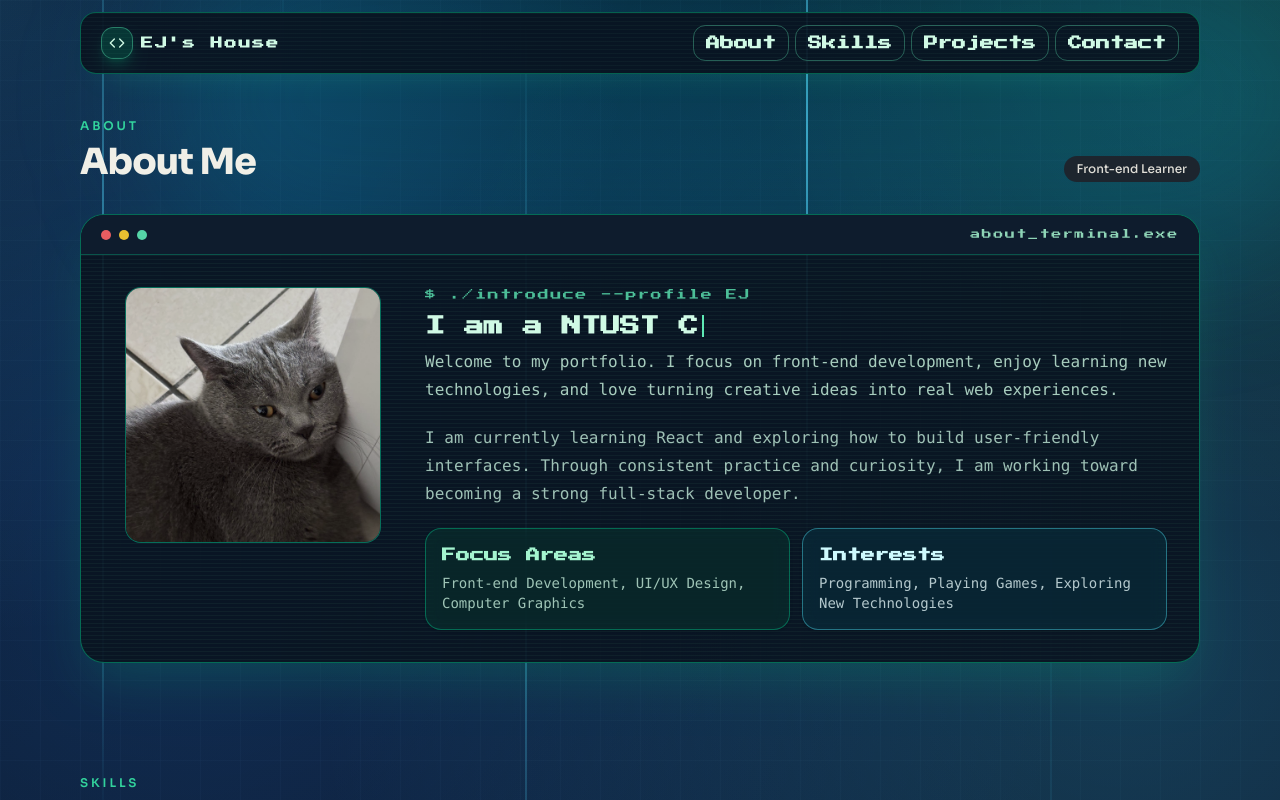
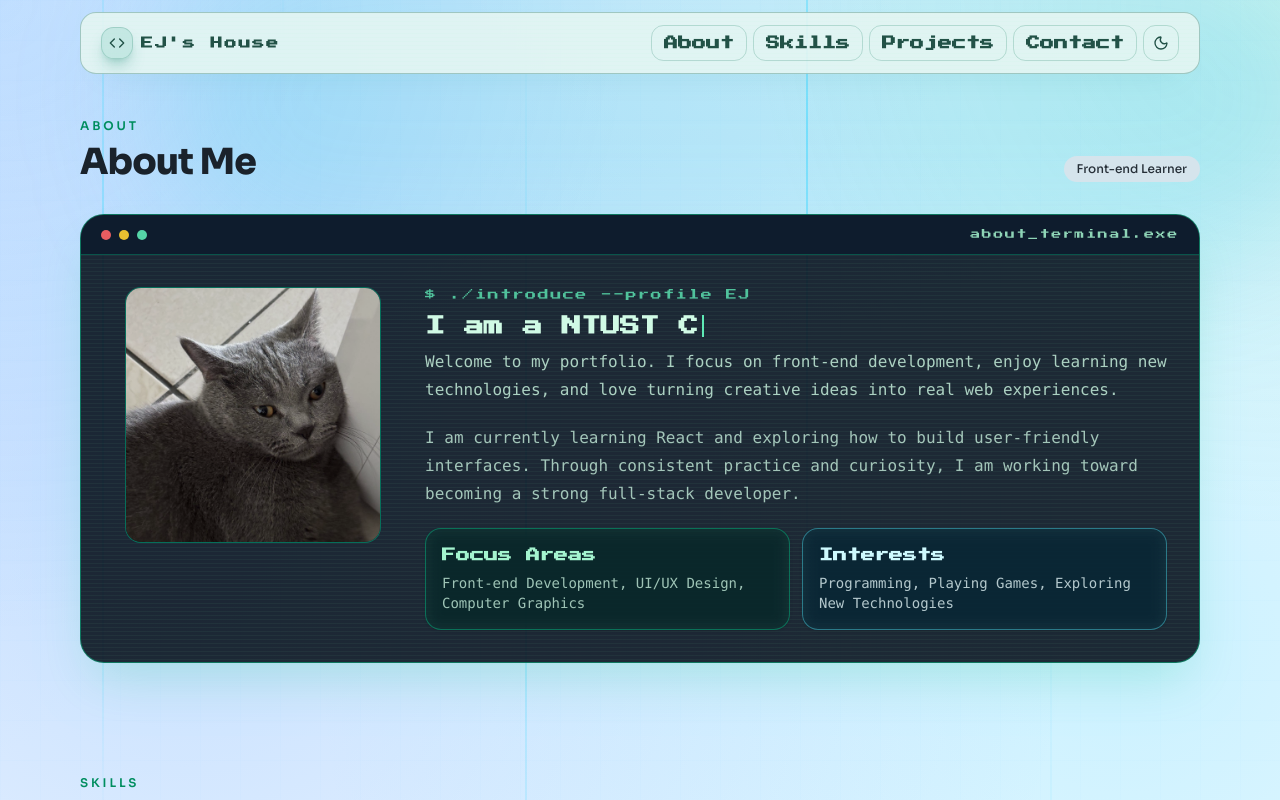
Before and after one commit to yichieh-chen/yichieh-chen.github.io, a React (Vite) app: page / in a window 1280 px wide. Shown: the top 800 px of the page. Built offline with nearby package versions, Linux system fonts and the light colour scheme; no server answers; the HTML template or start-up script is replaced by a standard one.

Commit message:
feat: add smooth light dark theme toggle

```diff
--- a/src/App.jsx
+++ b/src/App.jsx
@@ -1,3 +1,5 @@
+import { useEffect, useRef, useState } from 'react'
+
 import Header from './components/Header'
 import About from './components/About'
 import Skills from './components/Skills'
@@ -5,11 +7,51 @@ import Projects from './components/Projects'
 import Contact from './components/Contact'
 import BackgroundBeams from './components/aceternity/BackgroundBeams'
 
+function getInitialTheme() {
+  if (typeof window === 'undefined') {
+    return 'dark'
+  }
+
+  const savedTheme = window.localStorage.getItem('theme')
+  if (savedTheme === 'light' || savedTheme === 'dark') {
+    return savedTheme
+  }
+
+  return window.matchMedia('(prefers-color-scheme: dark)').matches ? 'dark' : 'light'
+}
+
 function App() {
+  const [theme, setTheme] = useState(getInitialTheme)
+  const transitionTimerRef = useRef(null)
+
+  useEffect(() => {
+    document.documentElement.dataset.theme = theme
+    window.localStorage.setItem('theme', theme)
+  }, [theme])
+
+  useEffect(() => {
+    return () => {
+      if (transitionTimerRef.current) {
+        window.clearTimeout(transitionTimerRef.current)
+      }
+    }
+  }, [])
+
+  const toggleTheme = () => {
+    document.documentElement.classList.add('theme-transition')
+    if (transitionTimerRef.current) {
+      window.clearTimeout(transitionTimerRef.current)
+    }
+    setTheme((previousTheme) => (previousTheme === 'dark' ? 'light' : 'dark'))
+    transitionTimerRef.current = window.setTimeout(() => {
+      document.documentElement.classList.remove('theme-transition')
+    }, 520)
+  }
+
   return (
     <div className="relative min-h-screen">
       <BackgroundBeams />
-      <Header />
+      <Header theme={theme} onToggleTheme={toggleTheme} />
       <main className="pb-10">
         <About />
         <Skills />
--- a/src/components/Header.jsx
+++ b/src/components/Header.jsx
@@ -1,8 +1,8 @@
-import { Code } from 'lucide-react'
+import { Code, Moon, Sun } from 'lucide-react'
 
 import { Button } from '@/components/ui/button'
 
-function Header() {
+function Header({ theme, onToggleTheme }) {
   const navItems = [
     { href: '#about', label: 'About' },
     { href: '#skills', label: 'Skills' },
@@ -12,10 +12,10 @@ function Header() {
 
   return (
     <header className="sticky top-3 z-50 px-4 sm:px-0">
-      <div className="terminal-pixel relative mx-auto flex w-[min(1120px,92vw)] flex-wrap items-center justify-between gap-3 overflow-hidden rounded-2xl border border-emerald-400/40 bg-[#091320]/92 px-4 py-3 shadow-[0_16px_35px_-26px_rgba(30,255,173,0.45)] md:px-5">
+      <div className="terminal-pixel relative mx-auto flex w-[min(1120px,92vw)] flex-wrap items-center justify-between gap-3 overflow-hidden rounded-2xl border border-[color:var(--terminal-border)] bg-[color:var(--terminal-bg)] px-4 py-3 shadow-[0_16px_35px_-26px_var(--terminal-shadow)] md:px-5">
         <div className="pointer-events-none absolute inset-0 terminal-scanlines opacity-40" />
-        <a href="#" className="relative z-10 inline-flex items-center gap-2 text-[10px] font-bold tracking-[0.16em] text-emerald-100 md:text-xs">
-          <span className="inline-flex h-8 w-8 items-center justify-center rounded-md border border-emerald-300/40 bg-emerald-500/20 text-emerald-100 shadow-lg shadow-emerald-500/20">
+        <a href="#" className="relative z-10 inline-flex items-center gap-2 text-[10px] font-bold tracking-[0.16em] text-[color:var(--terminal-text)] md:text-xs">
+          <span className="inline-flex h-8 w-8 items-center justify-center rounded-md border border-[color:var(--terminal-border-soft)] bg-[color:var(--terminal-accent-soft)] text-[color:var(--terminal-text)] shadow-lg shadow-[color:var(--terminal-shadow)]">
             <Code className="h-4 w-4" />
           </span>
           EJ's House
@@ -24,11 +24,23 @@ function Header() {
           <ul className="flex flex-wrap items-center gap-1.5">
             {navItems.map((item) => (
               <li key={item.href}>
-                <Button asChild variant="ghost" size="sm" className="rounded-md border border-emerald-300/35 px-3 font-semibold text-emerald-100 transition-all hover:bg-emerald-500/20 hover:text-emerald-50">
+                <Button asChild variant="ghost" size="sm" className="rounded-md border border-[color:var(--terminal-border-soft)] px-3 font-semibold text-[color:var(--terminal-text)] transition-all hover:bg-[color:var(--terminal-accent-soft)] hover:text-[color:var(--terminal-text)]">
                   <a href={item.href}>{item.label}</a>
                 </Button>
               </li>
             ))}
+            <li>
+              <Button
+                type="button"
+                variant="ghost"
+                size="icon"
+                onClick={onToggleTheme}
+                className="h-9 w-9 rounded-md border border-[color:var(--terminal-border-soft)] text-[color:var(--terminal-text)] hover:bg-[color:var(--terminal-accent-soft)]"
+                aria-label={theme === 'dark' ? 'Switch to light mode' : 'Switch to dark mode'}
+              >
+                {theme === 'dark' ? <Sun className="h-4 w-4" /> : <Moon className="h-4 w-4" />}
+              </Button>
+            </li>
           </ul>
         </nav>
       </div>
--- a/src/index.css
+++ b/src/index.css
@@ -2,6 +2,43 @@
 @import 'tailwindcss';
 
 :root {
+  --background: oklch(0.97 0.01 95);
+  --foreground: oklch(0.25 0.02 250);
+  --card: oklch(0.99 0.002 95);
+  --card-foreground: oklch(0.25 0.02 250);
+  --popover: oklch(0.99 0.002 95);
+  --popover-foreground: oklch(0.25 0.02 250);
+  --primary: oklch(0.56 0.14 165);
+  --primary-foreground: oklch(0.97 0.01 95);
+  --secondary: oklch(0.91 0.02 230);
+  --secondary-foreground: oklch(0.3 0.02 250);
+  --muted: oklch(0.93 0.015 235);
+  --muted-foreground: oklch(0.47 0.02 245);
+  --accent: oklch(0.88 0.03 220);
+  --accent-foreground: oklch(0.3 0.03 245);
+  --destructive: oklch(0.58 0.22 26);
+  --destructive-foreground: oklch(0.99 0 0);
+  --border: oklch(0.82 0.015 230);
+  --input: oklch(0.8 0.02 230);
+  --ring: oklch(0.56 0.14 165);
+
+  --terminal-bg: rgba(229, 245, 242, 0.9);
+  --terminal-panel: rgba(211, 235, 230, 0.9);
+  --terminal-border: rgba(42, 116, 100, 0.35);
+  --terminal-border-soft: rgba(53, 138, 118, 0.26);
+  --terminal-text: rgba(22, 72, 61, 0.94);
+  --terminal-text-muted: rgba(22, 72, 61, 0.72);
+  --terminal-accent-soft: rgba(72, 177, 153, 0.18);
+  --terminal-shadow: rgba(28, 136, 114, 0.28);
+
+  --page-gradient:
+    radial-gradient(circle at 0% 0%, rgba(55, 162, 255, 0.16), transparent 42%),
+    radial-gradient(circle at 100% 0%, rgba(42, 219, 157, 0.14), transparent 35%),
+    linear-gradient(145deg, #ecf4ff 0%, #f8fbff 45%, #f4fbff 100%);
+  --radius: 0.9rem;
+}
+
+:root[data-theme='dark'] {
   --background: oklch(0.16 0.02 250);
   --foreground: oklch(0.95 0.01 95);
   --card: oklch(0.2 0.02 248);
@@ -21,7 +58,20 @@
   --border: oklch(0.35 0.03 225);
   --input: oklch(0.3 0.03 230);
   --ring: oklch(0.77 0.15 165);
-  --radius: 0.9rem;
+
+  --terminal-bg: rgba(9, 19, 32, 0.92);
+  --terminal-panel: rgba(14, 28, 45, 0.96);
+  --terminal-border: rgba(104, 255, 199, 0.34);
+  --terminal-border-soft: rgba(104, 255, 199, 0.24);
+  --terminal-text: rgba(205, 255, 236, 0.98);
+  --terminal-text-muted: rgba(180, 255, 226, 0.74);
+  --terminal-accent-soft: rgba(34, 208, 149, 0.18);
+  --terminal-shadow: rgba(30, 255, 173, 0.45);
+
+  --page-gradient:
+    radial-gradient(circle at 0% 0%, rgba(65, 188, 255, 0.18), transparent 42%),
+    radial-gradient(circle at 100% 0%, rgba(54, 255, 173, 0.14), transparent 35%),
+    linear-gradient(145deg, #050a14 0%, #0a1322 45%, #0d162a 100%);
 }
 
 @theme inline {
@@ -55,6 +105,19 @@
     @apply border-border;
   }
 
+  html.theme-transition *,
+  html.theme-transition *::before,
+  html.theme-transition *::after {
+    transition:
+      color 0.45s ease,
+      background-color 0.45s ease,
+      border-color 0.45s ease,
+      box-shadow 0.45s ease,
+      fill 0.45s ease,
+      stroke 0.45s ease,
+      opacity 0.45s ease !important;
+  }
+
   html {
     scroll-behavior: smooth;
   }
@@ -64,14 +127,12 @@
     margin: 0;
     min-height: 100vh;
     font-family: 'Sora', 'Noto Sans TC', sans-serif;
-    background-image:
-      radial-gradient(circle at 0% 0%, rgba(65, 188, 255, 0.18), transparent 42%),
-      radial-gradient(circle at 100% 0%, rgba(54, 255, 173, 0.14), transparent 35%),
-      linear-gradient(145deg, #050a14 0%, #0a1322 45%, #0d162a 100%);
+    background-image: var(--page-gradient);
     background-attachment: fixed;
     text-rendering: optimizeLegibility;
     -webkit-font-smoothing: antialiased;
     -moz-osx-font-smoothing: grayscale;
+    transition: background-color 0.45s ease, color 0.45s ease;
   }
 
   #root {
```
